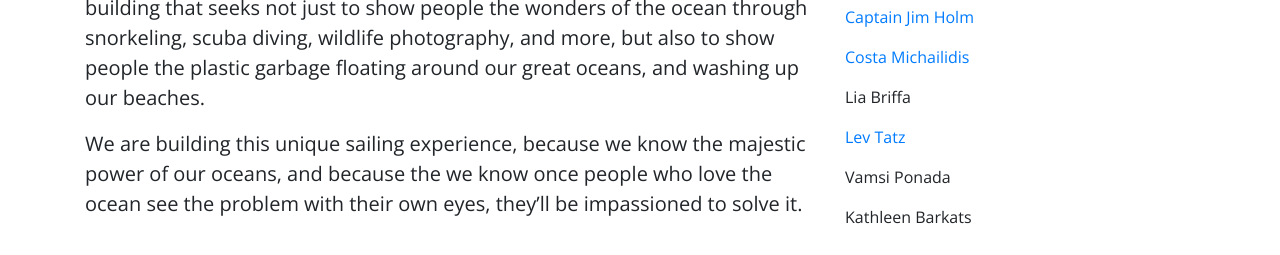
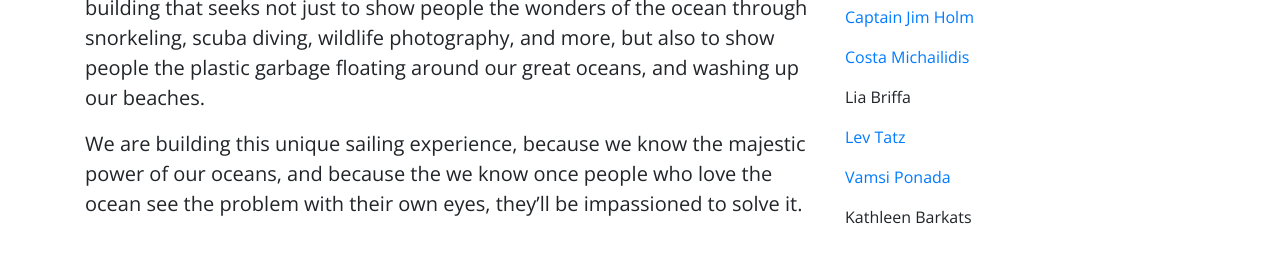
Before and after one commit to levtatz/pono, a plain HTML site: page index.html in a window 1280 px wide. Shown: the part 925-1180 px from the top of the page. Drawn offline with nearby package versions, Linux system fonts and the light colour scheme.

Commit message:
link Vamsi

```diff
--- a/index.html
+++ b/index.html
@@ -99,7 +99,7 @@
 
             <p><a href='http://www.ltwebs.com' target="_blank">Lev Tatz</a></p>
 
-            <p>Vamsi Ponada</p>
+            <p><a href='https://www.linkedin.com/in/vamsiponada/' target="_blank">Vamsi Ponada</a></p>
 
             <p>Kathleen Barkats</p>
 
```
